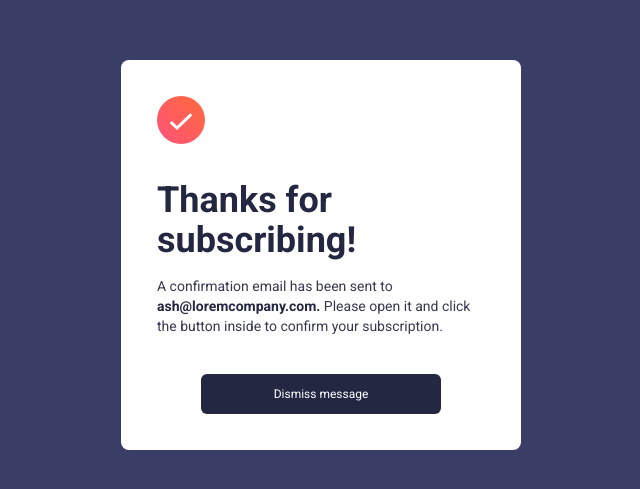
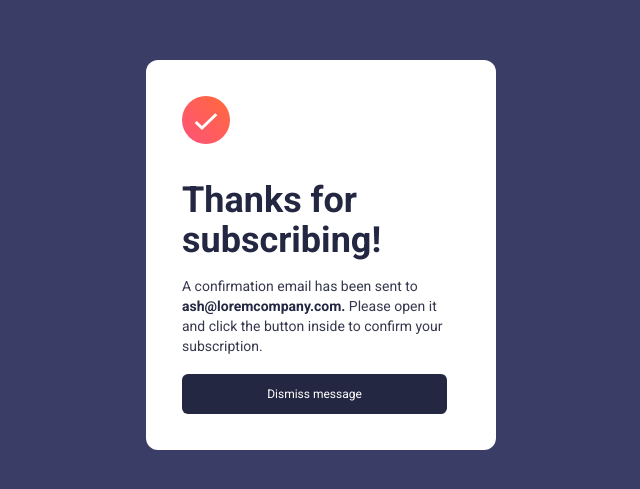
Before and after one commit to PxMach/Frontend-Mentor-Newsletter-sign-up-form-with-success-message, a website: page src/succsess.html in a window 1280 px wide. Shown: the part 145-634 px from the top of the page, without its empty margins (319-959 px from the left). Drawn offline with nearby package versions, Linux system fonts and the light colour scheme.

Commit message:
Modification de l'index et de la page de succès : remplacement du bouton par un lien dans le formulaire d'inscription et ajustement des dimensions de la boîte de message de succès pour une meilleure présentation.

```diff
--- a/src/succsess.html
+++ b/src/succsess.html
@@ -35,7 +35,7 @@
 
    <body class="h-screen bg-midnight flex justify-center items-center">
       <!-- Success message start -->
-      <div class="bg-white h-[390px] w-[400px] p-9 flex flex-col rounded-lg">
+      <div class="bg-white h-[390px] w-[350px] p-9 flex flex-col rounded-xl">
          <img
             class="w-12 mb-9"
             src="../assets/images/icon-success.svg"
@@ -50,9 +50,9 @@
             Please open it and click the button inside to confirm your
             subscription.
          </p>
-         <div class="flex justify-center mt-auto">
+         <div class="flex justify-start mt-auto">
             <button
-               class="bg-Blue text-xs text-white w-60 p-3 rounded-md hover:bg-gradient-to-r hover:from-[#fa709a] hover:to-[#fee140] transition-all duration-300"
+               class="bg-Blue text-xs text-white w-[265px] p-3 rounded-md hover:bg-gradient-to-r hover:from-[#fa709a] hover:to-[#fee140] transition-all duration-300"
             >
                Dismiss message
             </button>
```
Also changed, not shown: index.html (+3 -5 lines).
